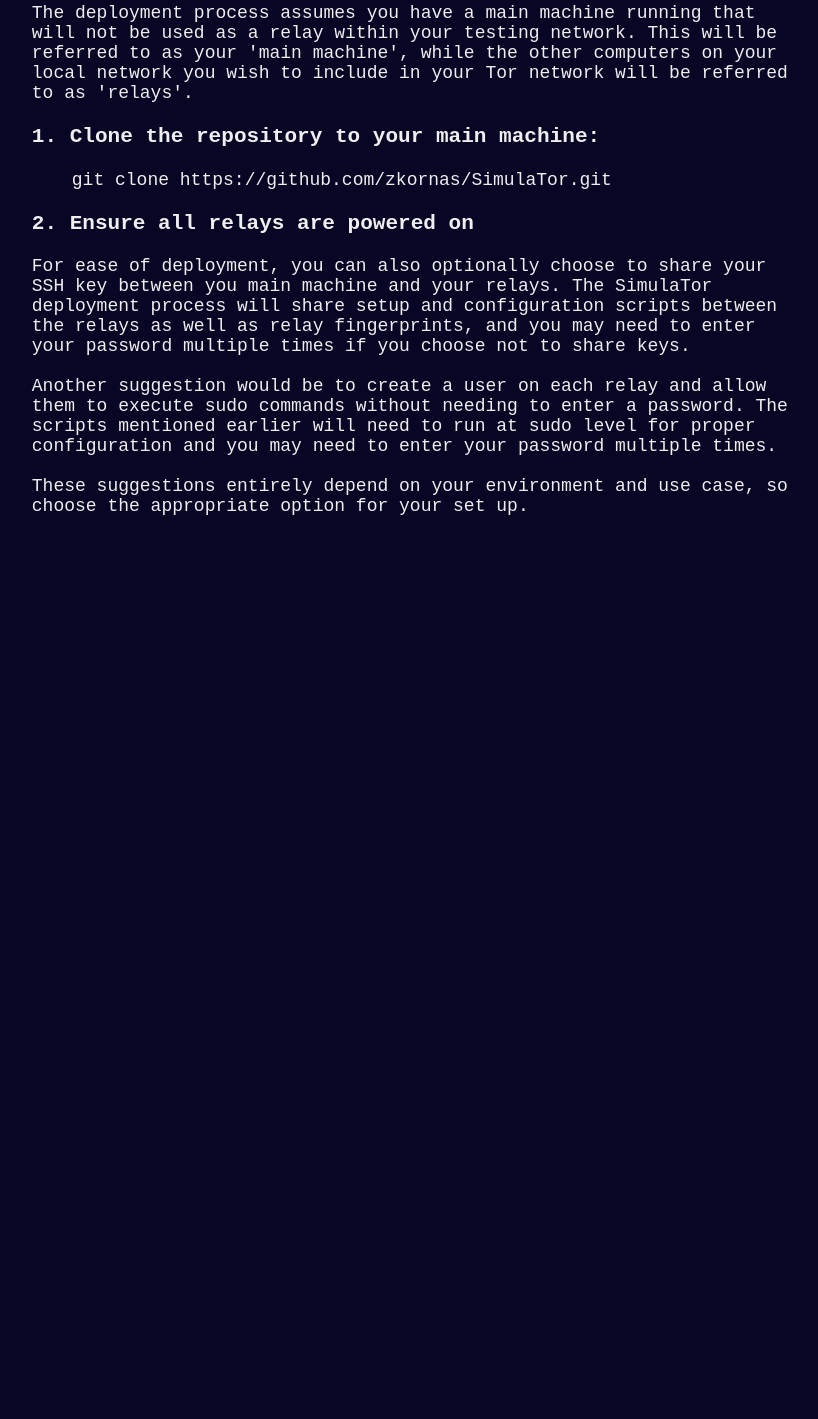
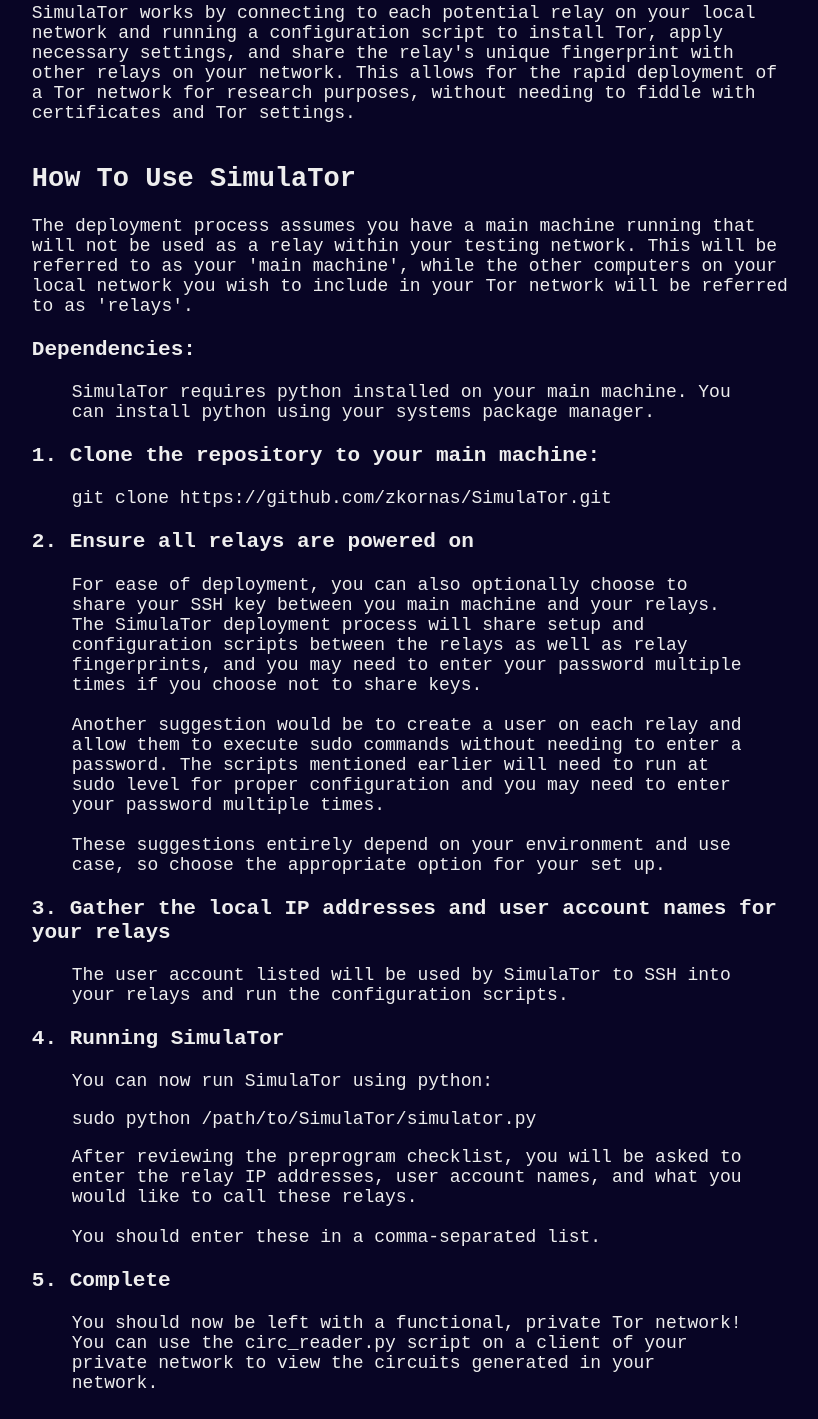
Before and after one commit to zkornas/simulator-site, a plain HTML site: page index.html in a window 1280 px wide. Shown: the part 1044-2463 px from the top of the page, without its empty margins (229-1047 px from the left). Before the commit the page ends 1586 px from the top, so only its background shows below. Drawn offline with Linux system fonts and the light colour scheme.

Commit message:
Updating simulator site and starting how-to section

```diff
--- a/index.html
+++ b/index.html
@@ -36,14 +36,27 @@ _ ___) | | | | | | | |_| | | (_| | | (_) | |
                     </p>
                 </div>
                 <div class="flex-child">
+                    <h2>How does SimulaTor work?</h2>
+                    <p>
+                        SimulaTor works by connecting to each potential relay on your local network and running a configuration script to install Tor, apply necessary settings, and share the relay's unique fingerprint with other relays on your network.
+
+                        This allows for the rapid deployment of a Tor network for research purposes, without needing to fiddle with certificates and Tor settings.
+                    </p>
+                </div>
+                <div class="flex-child">
                     <h2>How To Use SimulaTor</h2>
                     <p>
                         The deployment process assumes you have a main machine running that will not be used as a relay within your testing network. This will be referred to as your 'main machine', while the other computers on your local network you wish to include in your Tor network will be referred to as 'relays'.
                     </p>
+                    <h3>Dependencies: </h3>
+                    <blockquote>
+                        SimulaTor requires python installed on your main machine. You can install python using your systems package manager.
+                    </blockquote>
                     <h3>1. Clone the repository to your main machine:</h3>
                     <blockquote>git clone https://github.com/zkornas/SimulaTor.git</blockquote>
                     <h3>2. Ensure all relays are powered on</h3>
                     <p>
+                        <blockquote>
                         For ease of deployment, you can also optionally choose to share your SSH key between you main machine and your relays. The SimulaTor deployment process will share setup and configuration scripts between the relays as well as relay fingerprints, and you may need to enter your password multiple times if you choose not to share keys.
                         <br>
                         <br>
@@ -51,7 +64,36 @@ _ ___) | | | | | | | |_| | | (_| | | (_) | |
                         <br>
                         <br>
                         These suggestions entirely depend on your environment and use case, so choose the appropriate option for your set up.
+                        </blockquote>
                     </p>
+                    <h3>3. Gather the local IP addresses and user account names for your relays</h3>
+                    <p>
+                        <blockquote>
+                            The user account listed will be used by SimulaTor to SSH into your relays and run the configuration scripts.
+                        </blockquote>
+                    </p>
+                    <h3>4. Running SimulaTor</h3>
+                    <blockquote>
+                        <p>
+                            You can now run SimulaTor using python:
+                            <br>
+                            <p>
+                                sudo python /path/to/SimulaTor/simulator.py
+                            </p>
+                            <p>
+                                After reviewing the preprogram checklist, you will be asked to enter the relay IP addresses, user account names, and what you would like to call these relays.
+                                <br>
+                                <br>
+                                You should enter these in a comma-separated list.
+                            </p>
+                        </p>
+                    </blockquote>
+                    <h3>5. Complete</h3>
+                    <blockquote>
+                        <p>
+                            You should now be left with a functional, private Tor network! You can use the circ_reader.py script on a client of your private network to view the circuits generated in your network.
+                        </p>
+                    </blockquote>
                 </div>
             </div>
         </div>
```
